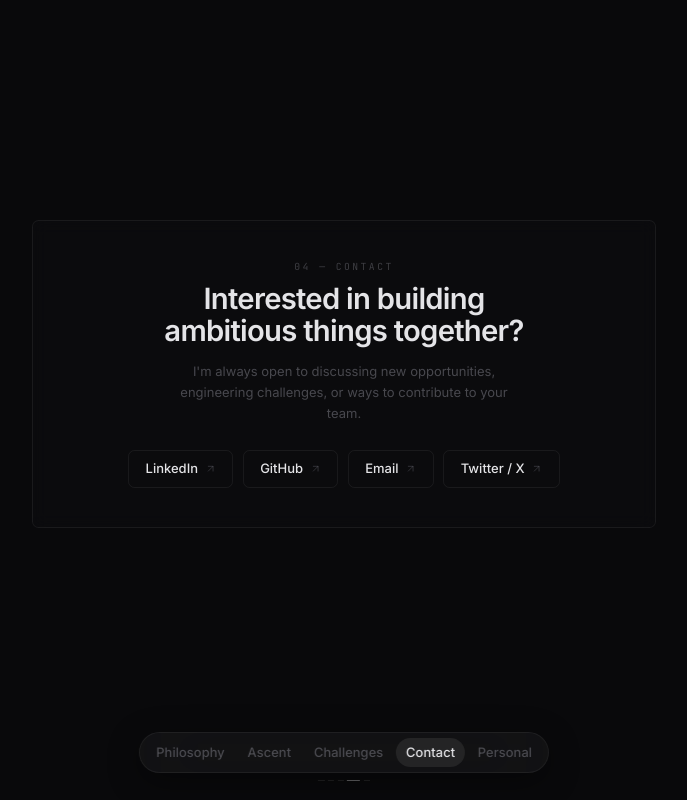
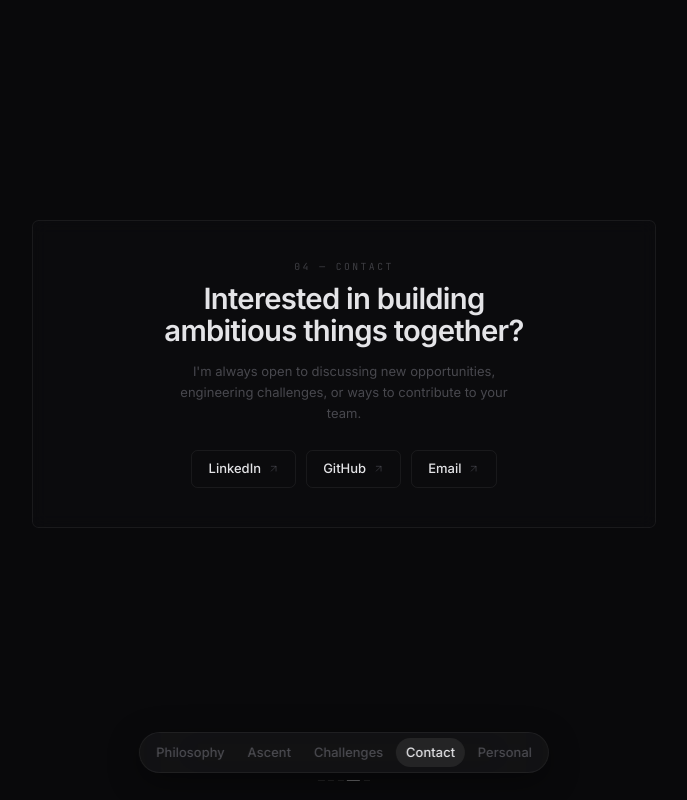
Before and after one commit to khaziashwaq/portfolio, a Next.js app: page / in a window 1280 px wide. Both pictures are taken after a click on the button "Contact". Shown: the whole page, without its empty margins (296-983 px from the left). Built offline with nearby package versions, Linux system fonts and the light colour scheme.

Commit message:
chore: removed x from contact section

```diff
--- a/src/components/slides/contact.tsx
+++ b/src/components/slides/contact.tsx
@@ -10,7 +10,6 @@ const links = [
   { label: "LinkedIn", href: "https://www.linkedin.com/in/ashwaq-khazi/" },
   { label: "GitHub", href: "https://github.com/khaziashwaq" },
   { label: "Email", href: "mailto:ashwaqkhazi1729@gmail.com" },
-  { label: "Twitter / X", href: "https://x.com/" },
 ];
 
 export function ContactSlide() {
```
